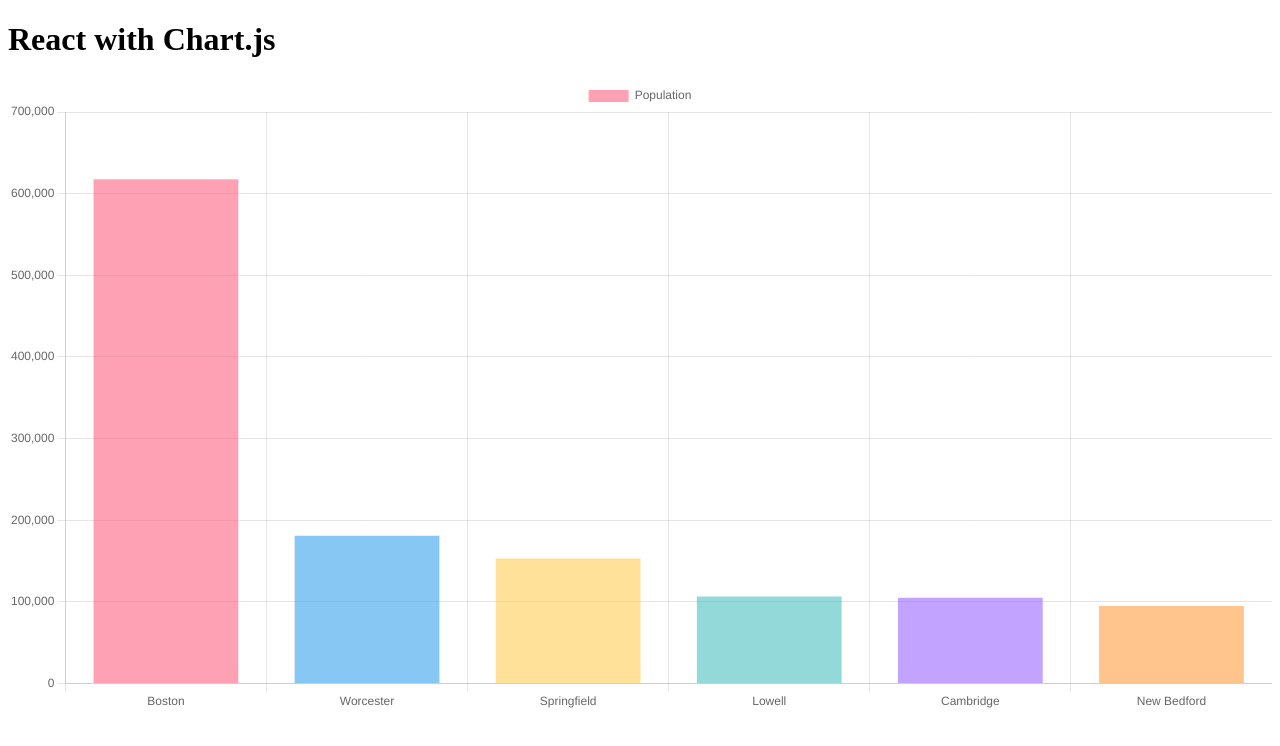
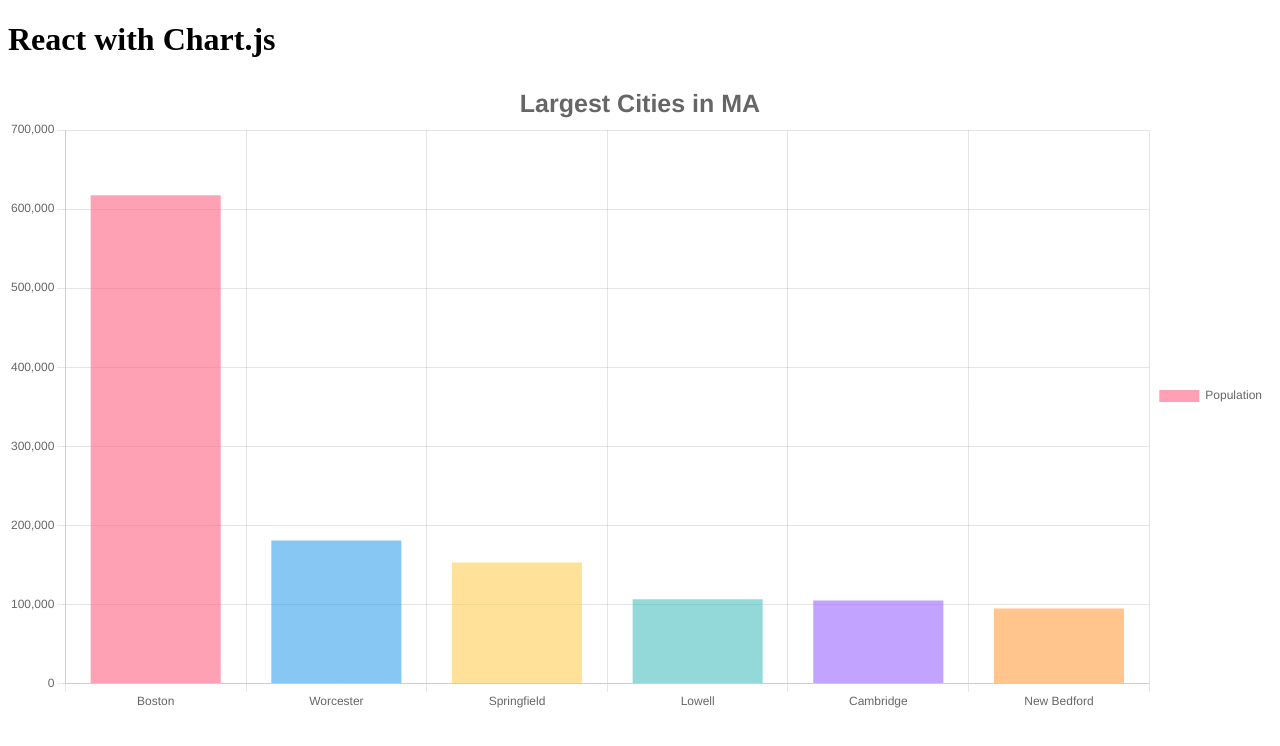
Before and after one commit to webQbe/react_chart.js, a React (Vite) app: page / in a window 1280 px wide. Shown: the top 746 px of the page. Built offline with nearby package versions, Linux system fonts and the light colour scheme.

Commit message:
Added chart title & moved legend to right

```diff
--- a/src/components/Chart.jsx
+++ b/src/components/Chart.jsx
@@ -55,8 +55,26 @@ const Chart = () => {
     /* Use <Bar /> component to render a bar chart. */
     <div className='chart'>
         <Bar
-          data={data} // Pass chart data from state
-        />
+          data={data}
+          options={{
+            plugins: {
+              // Add chart title
+              title: {
+                display: true,
+                text: 'Largest Cities in MA',
+                font: {
+                  size: 25
+                }
+              },
+              // Move chart legend to right
+              legend: {
+                display: true,
+                position: 'right'
+              }
+            },
+         }}
+      />
+
     </div>
   )
 }
```
